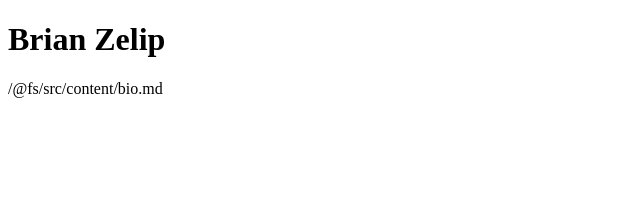
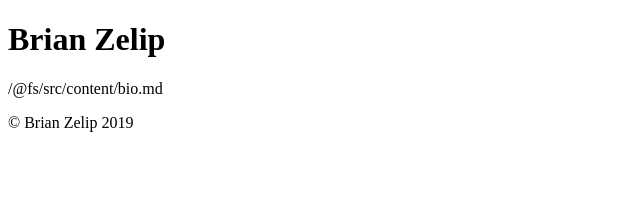
Before and after one commit to brianzelip/markdown-vue, a Vue app: page / in a window 1280 px wide. Shown: the top 204 px of the page, without its empty margins (0-640 px from the left). Built offline with nearby package versions, Linux system fonts and the light colour scheme.

Commit message:
App.vue: Register component

```diff
--- a/src/App.vue
+++ b/src/App.vue
@@ -2,15 +2,18 @@
   <main>
     <h1>Brian Zelip</h1>
     <div v-html="bio"></div>
+    <TheFooter></TheFooter>
   </main>
 </template>
 
 <script>
 import MarkdownIt from "markdown-it";
 
+import TheFooter from "./components/TheFooter.js";
 import Bio from "./content/bio.md";
 
 export default {
+  components: { TheFooter },
   computed: {
     bio() {
       const md = new MarkdownIt();
```
